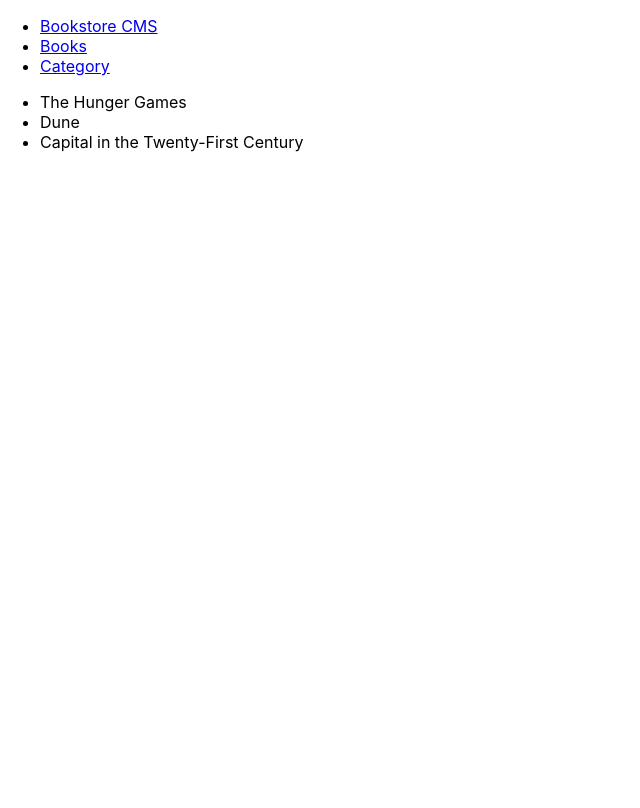
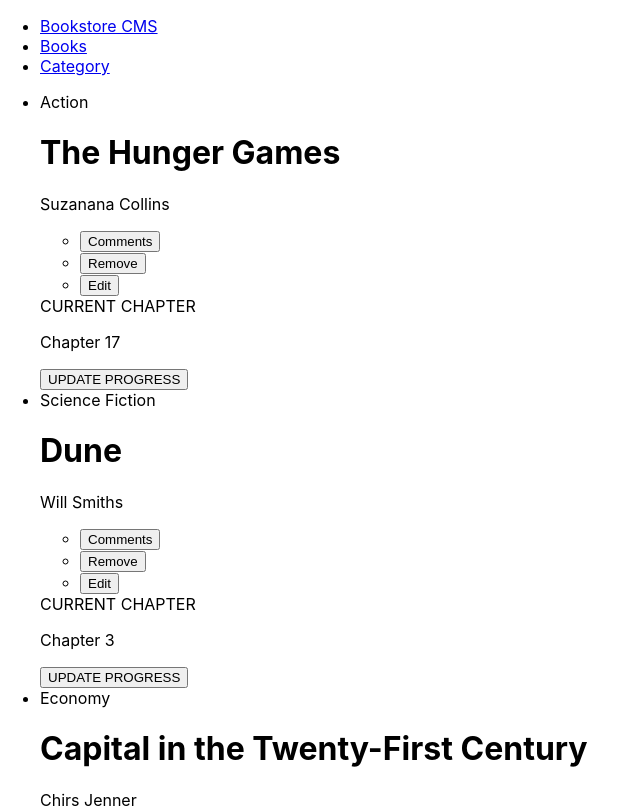
Before and after one commit to anyepeter/bookstore, a React (Create React App) app: page / in a window 1280 px wide. Shown: the top 808 px of the page, without its empty margins (0-640 px from the left). Built offline with nearby package versions, Linux system fonts and the light colour scheme.

Commit message:
create book item

```diff
--- a/package.json
+++ b/package.json
@@ -6,6 +6,7 @@
     "@testing-library/jest-dom": "^5.16.5",
     "@testing-library/react": "^13.4.0",
     "@testing-library/user-event": "^13.5.0",
+    "prop-types": "^15.8.1",
     "react": "^18.2.0",
     "react-dom": "^18.2.0",
     "react-router-dom": "^6.4.5",
--- a/src/components/bookItem.js
+++ b/src/components/bookItem.js
@@ -1,4 +1,5 @@
 import React from 'react';
+import Book from './books';
 
 const Bookitems = () => {
   const bookLists = [
@@ -6,23 +7,31 @@ const Bookitems = () => {
       id: 1,
       title: 'The Hunger Games',
       author: 'Suzanana Collins',
+      type: 'Action',
+      chapter: 'Chapter 17',
     },
     {
       id: 2,
       title: 'Dune',
       author: 'Will Smiths',
+      type: 'Science Fiction',
+      chapter: 'Chapter 3',
     },
     {
       id: 3,
       title: 'Capital in the Twenty-First Century',
       author: 'Chirs Jenner',
+      type: 'Economy',
+      chapter: 'Introduction',
     },
   ];
   return (
     <div>
       <ul>
         {bookLists.map((book) => (
-          <li key={book.id}>{book.title}</li>
+          <li key={book.id}>
+            <Book items={book} />
+          </li>
         ))}
 
       </ul>
--- /dev/null
+++ b/src/components/books.js
@@ -0,0 +1,40 @@
+import React from 'react';
+import { PropTypes } from 'prop-types';
+
+const Book = ({ items }) => {
+  const {
+    type, title, author, chapter,
+  } = items;
+  return (
+    <>
+      <div>
+        <span>{type}</span>
+        <h1>{title}</h1>
+        <p>{author}</p>
+
+        <ul>
+          <li><button type="submit">Comments</button></li>
+          <li><button type="submit">Remove</button></li>
+          <li><button type="submit">Edit</button></li>
+        </ul>
+      </div>
+      <div>
+        <span />
+      </div>
+      <div>
+        <span>CURRENT CHAPTER</span>
+        <p>{chapter}</p>
+        <button type="submit">UPDATE PROGRESS</button>
+      </div>
+    </>
+  );
+};
+
+Book.propTypes = {
+  type: PropTypes.string,
+  title: PropTypes.string,
+  author: PropTypes.string,
+  chapter: PropTypes.string,
+}.isRequired;
+
+export default Book;
```
Also changed, not shown: 1 other file (tests, documents, lock files or other folders).
